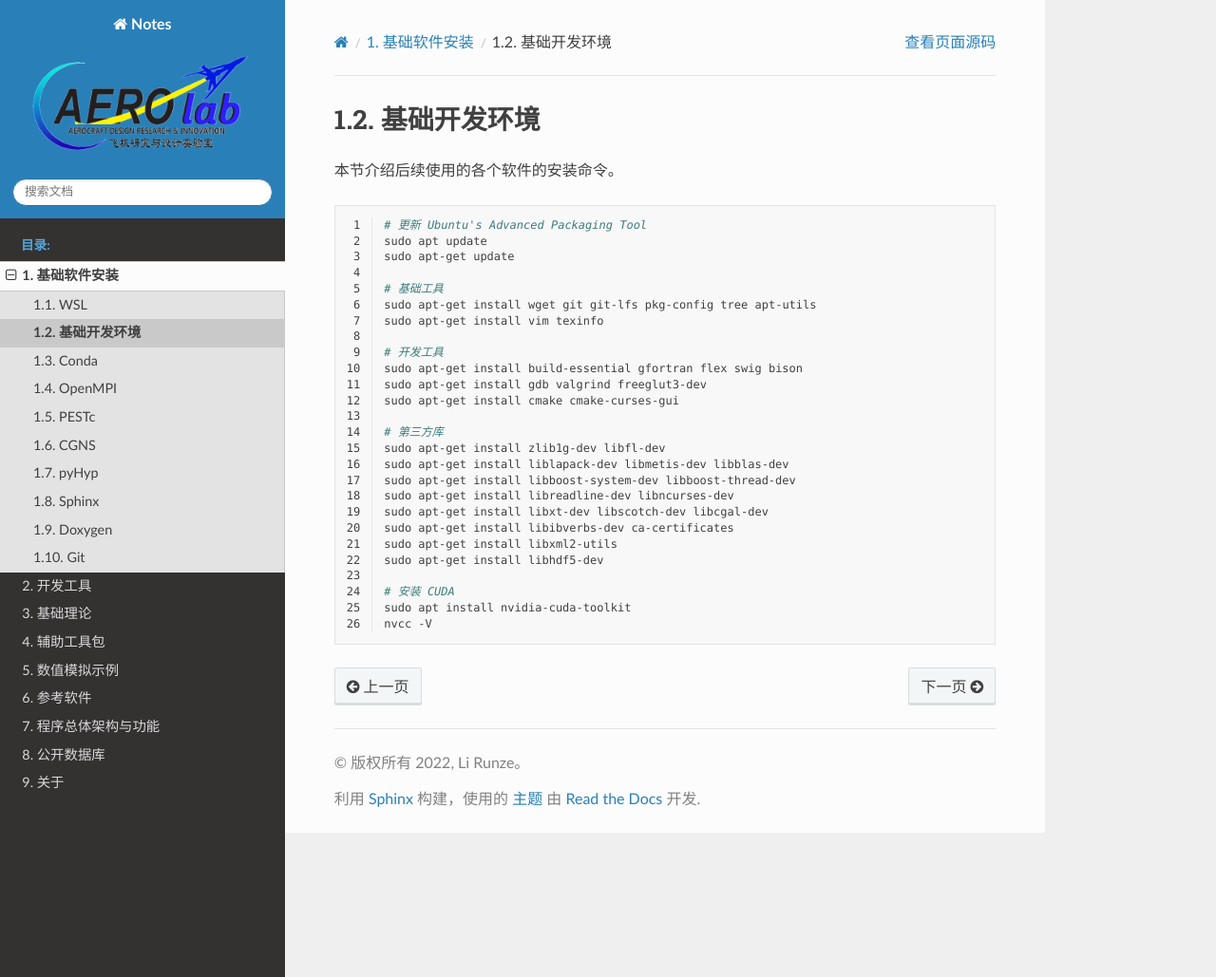
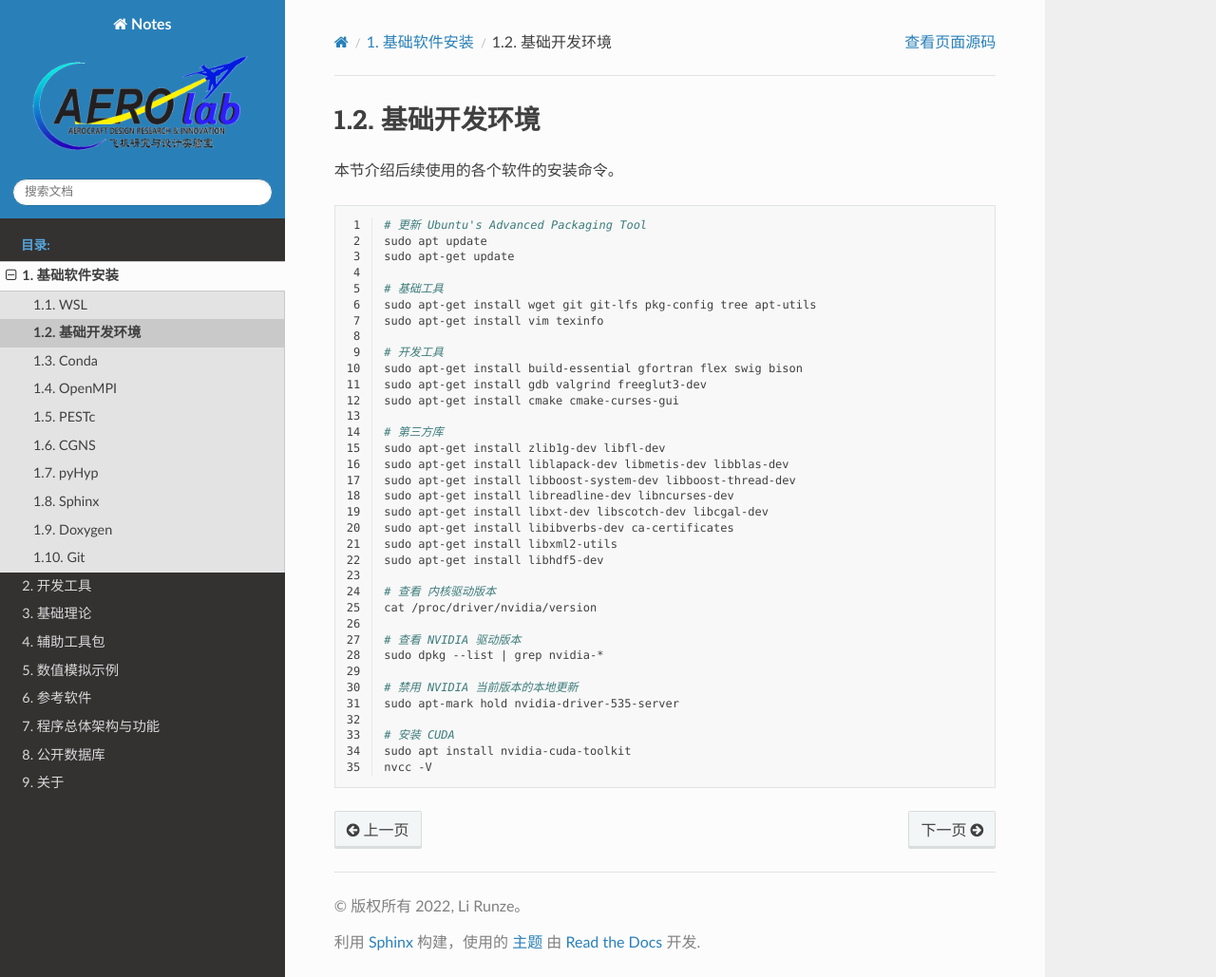
Before and after one commit to swayli94/notes, a Sphinx documentation site: the page built from docs/source/01-ubuntu-setup/02-prerequisites/contents.rst, in a window 1280 px wide and 1029 px high. Shown: the whole window at 95% size. Built offline with Sphinx 7.4.7 and the Read the Docs theme 2.0.0, drawn with Linux system fonts in a browser that asks for light colours.

Commit message:
Update contents.rst

```diff
--- a/docs/source/01-ubuntu-setup/02-prerequisites/contents.rst
+++ b/docs/source/01-ubuntu-setup/02-prerequisites/contents.rst
@@ -29,6 +29,15 @@
    sudo apt-get install libxml2-utils
    sudo apt-get install libhdf5-dev
 
+   # 查看 内核驱动版本
+   cat /proc/driver/nvidia/version
+
+   # 查看 NVIDIA 驱动版本
+   sudo dpkg --list | grep nvidia-*
+
+   # 禁用 NVIDIA 当前版本的本地更新
+   sudo apt-mark hold nvidia-driver-535-server
+
    # 安装 CUDA
    sudo apt install nvidia-cuda-toolkit
    nvcc -V
```
